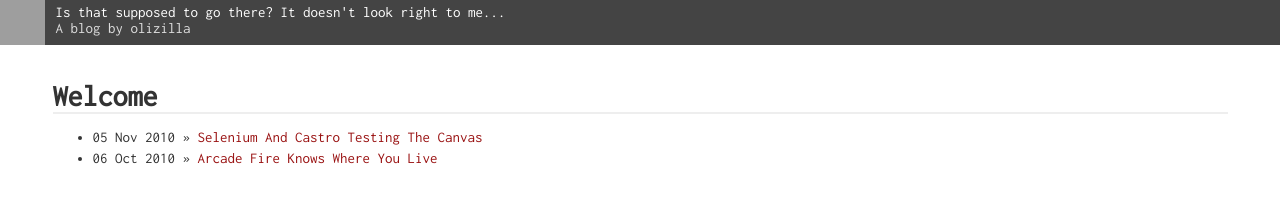
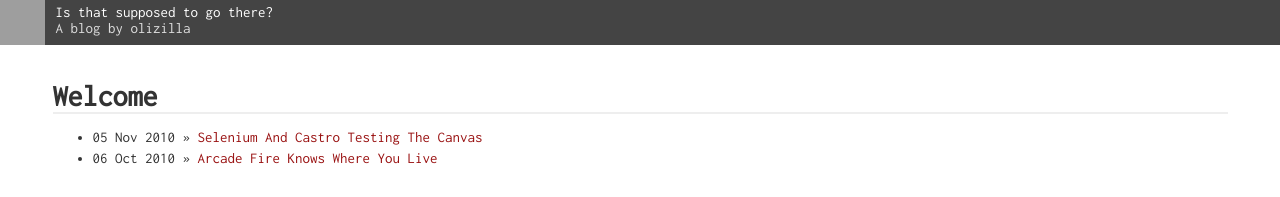
Before and after one commit to olizilla/oli.zilla.org.uk, a Jekyll site: the page built from index.html, in a window 1280 px wide. Shown: the top 197 px of the page. Built offline with Jekyll 4.4.1, drawn with Linux system fonts in a browser that asks for light colours; grey boxes are pictures that could not be loaded.

Commit message:
header tweak

```diff
--- a/_layouts/day1.html
+++ b/_layouts/day1.html
@@ -61,7 +61,7 @@
 }
 
 .header img {
-	height: 3em;
+	width: 3em;
 	margin-right: 0.2em;
 	vertical-align: top;
 }
@@ -120,7 +120,7 @@
 		<div class="header">
 			<img src="http://www.gravatar.com/avatar/9d1124bf8f7fe1b93a92a7927accd9a9?s=80" />
 			<div class="text">
-				<div class="title"><a href="/blog">Is that supposed to go there? It doesn't look right to me...</a></div>
+				<div class="title"><a href="/blog" title="it doesn't look right to me...">Is that supposed to go there?</a></div>
 				<div class="auth">A blog by <a href="http://twitter.com/olizilla">olizilla</a></div>
 			</div>
 		</div>
```
Also changed, not shown: 1 other file.
